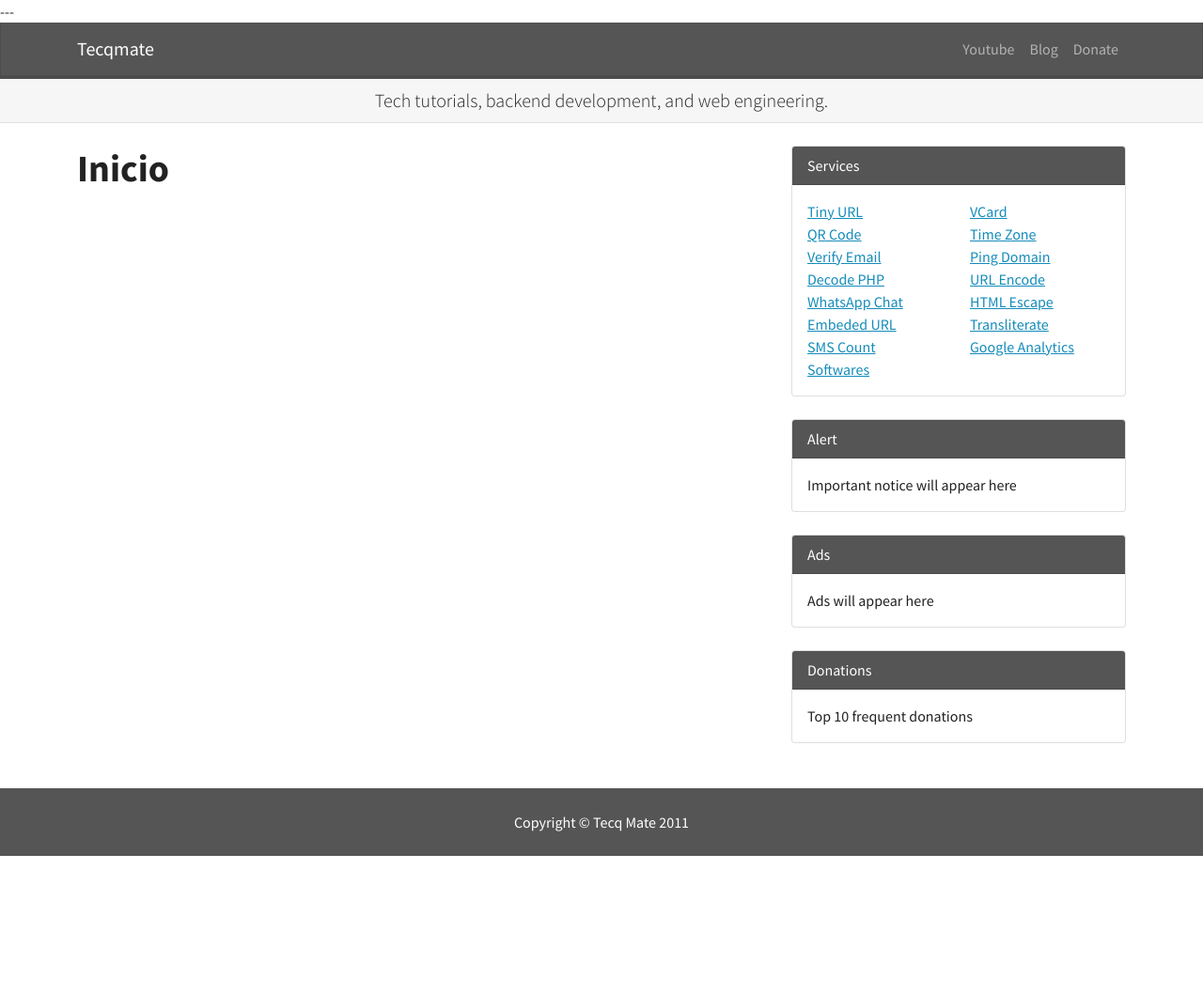
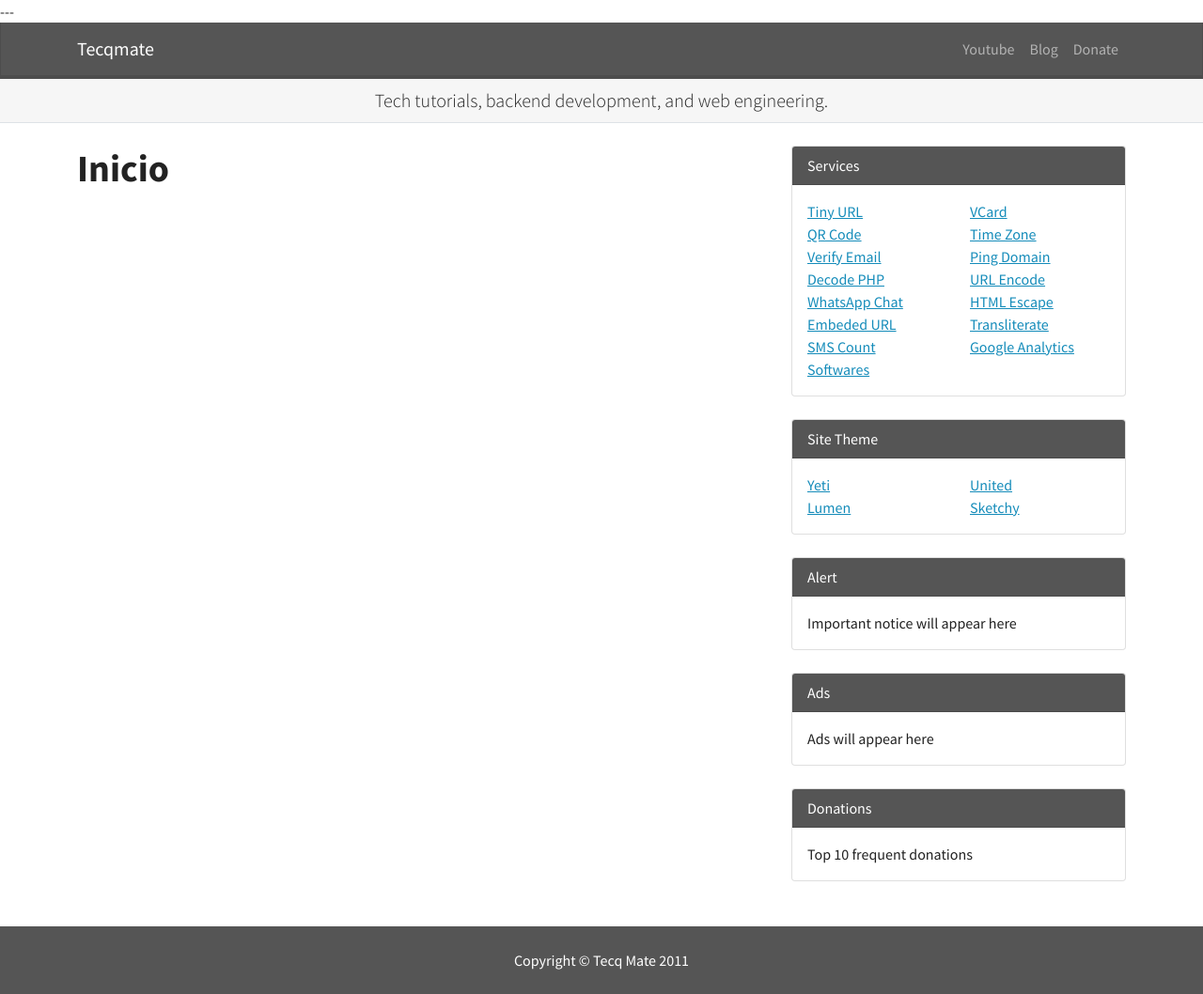
Before and after one commit to tecqmate/site, a Jekyll site: the page built from es/index.md, in a window 1280 px wide. Shown: the whole page at 94% size. Built offline with Jekyll 4.4.1, drawn with Linux system fonts in a browser that asks for light colours; before the commit the page ends 911 px from its top, so only the background shows below that.

Commit message:
theme switcher

```diff
--- a/_includes/sidebar.html
+++ b/_includes/sidebar.html
@@ -15,6 +15,23 @@
         </div>
     </div>
 </div>
+
+<div class="card mb-4">
+    <div class="card-header bg-dark text-white">Site Theme</div>
+    <div class="card-body">
+        <div class="row">
+            <div class="col-sm-6"><a href="#!" onclick="changeTheme('{{ '/yeti.min.css' | relative_url }}')">Yeti</a>
+            </div>
+            <div class="col-sm-6"><a href="#!"
+                    onclick="changeTheme('{{ '/united.min.css' | relative_url }}')">United</a></div>
+            <div class="col-sm-6"><a href="#!" onclick="changeTheme('{{ '/lumen.min.css' | relative_url }}')">Lumen</a>
+            </div>
+            <div class="col-sm-6"><a href="#!"
+                    onclick="changeTheme('{{ '/sketchy.min.css' | relative_url }}')">Sketchy</a></div>
+        </div>
+    </div>
+</div>
+
 <div class="card mb-4">
     <div class="card-header  bg-dark text-white">Alert</div>
     <div class="card-body">Important notice will appear here</div>
```
Lines whose indentation alone changed are shown as unchanged.
